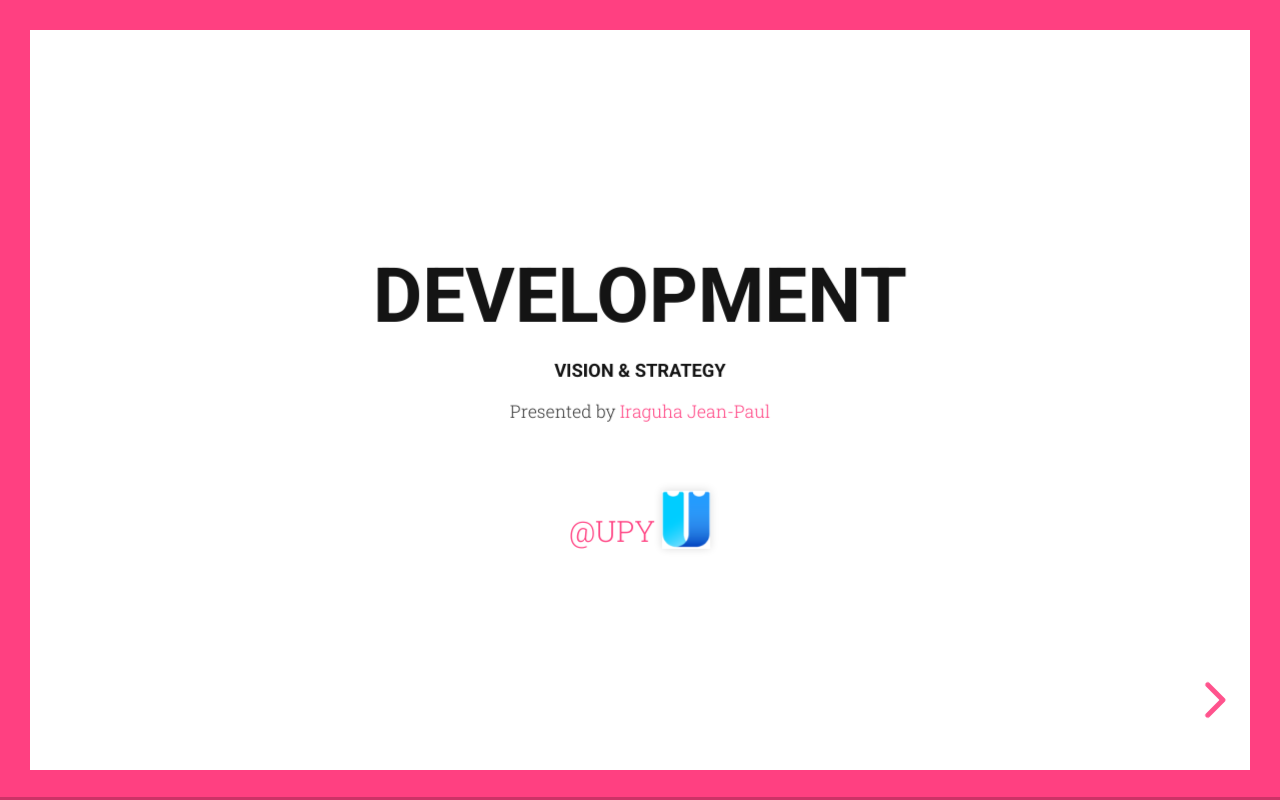
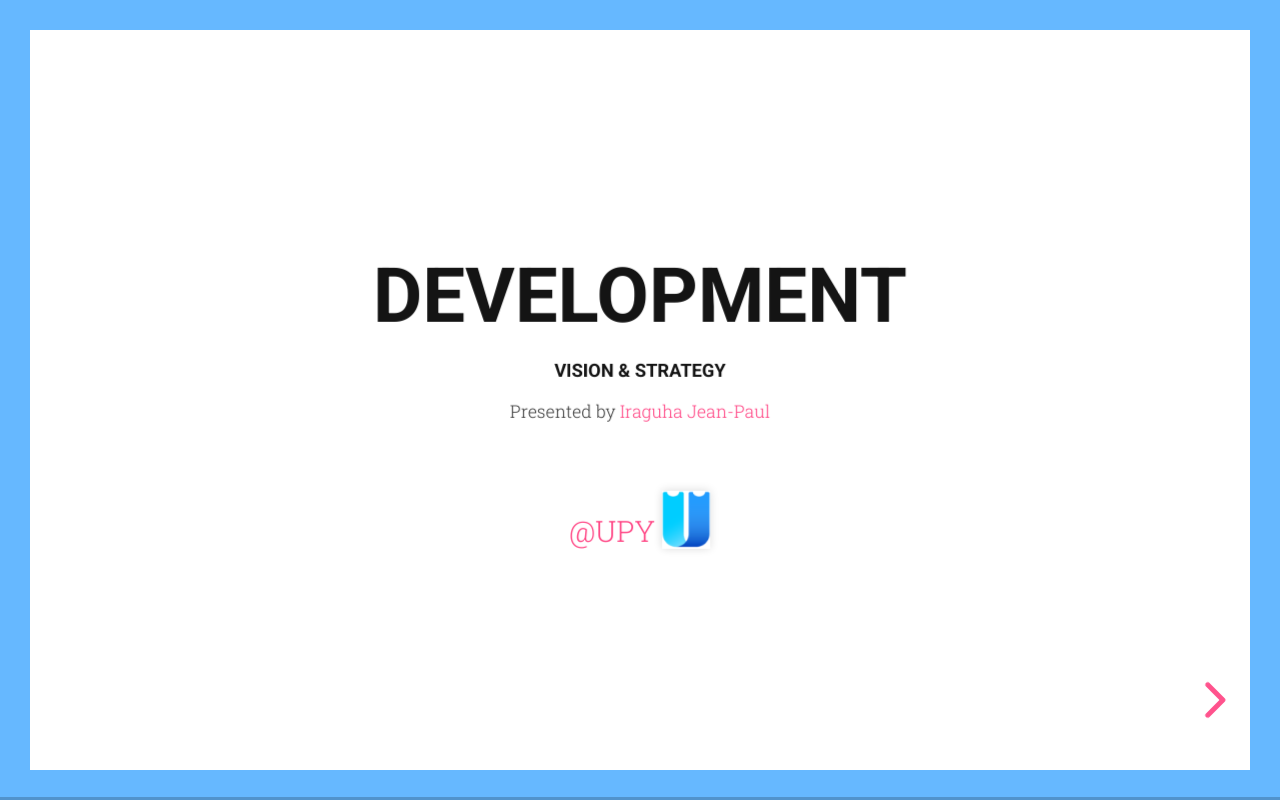
Before and after one commit to jiraguha/start-up-developer, a website: page index.html in a window 1280 px wide. Drawn offline with nearby package versions, Linux system fonts and the light colour scheme; files that its build step writes are made by us from their sources.

Commit message:
change color theme

```diff
--- a/css/theme/robot-lung.css
+++ b/css/theme/robot-lung.css
@@ -39,7 +39,7 @@ section.has-light-background, section.has-light-background h1, section.has-light
 .line {
   content: '';
   position: fixed;
-  background: #FF4081;
+  background: #66b8ff;
   z-index: 105; }
   .line.top {
     left: 0;
```
